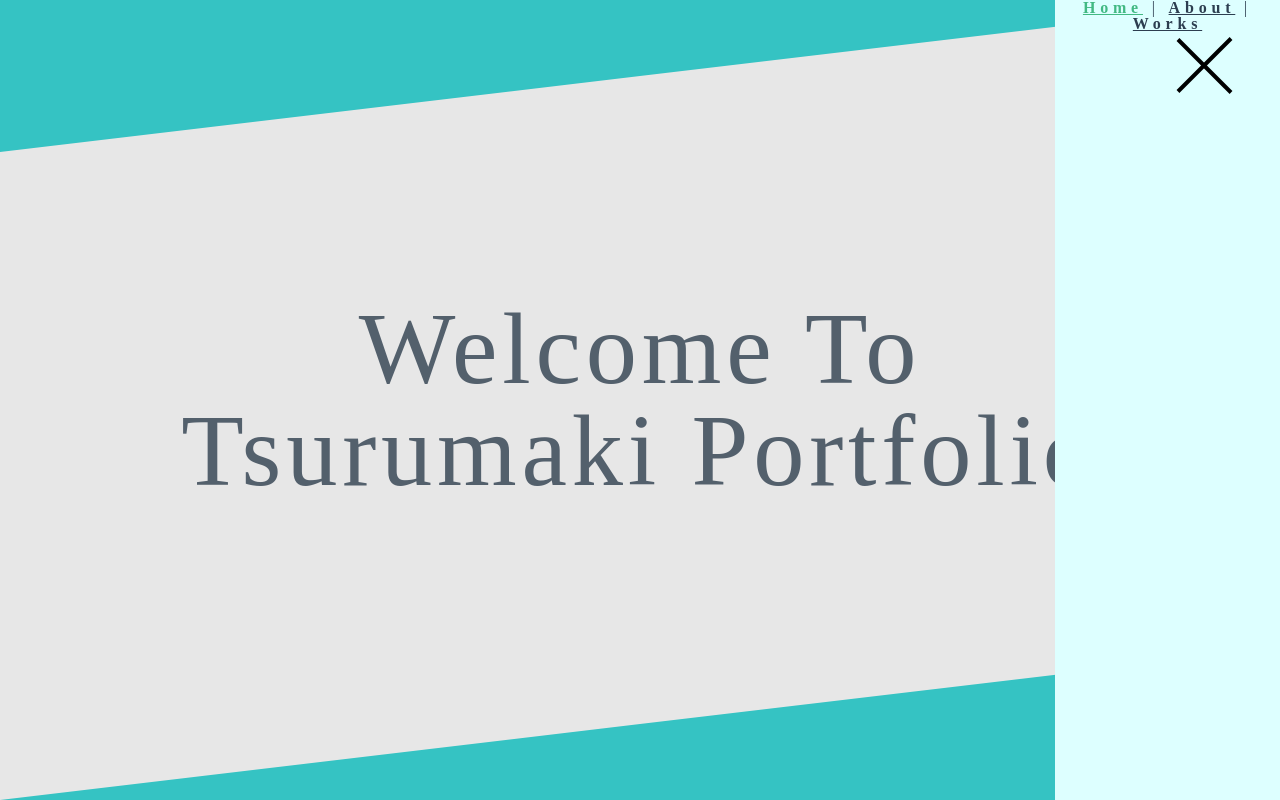
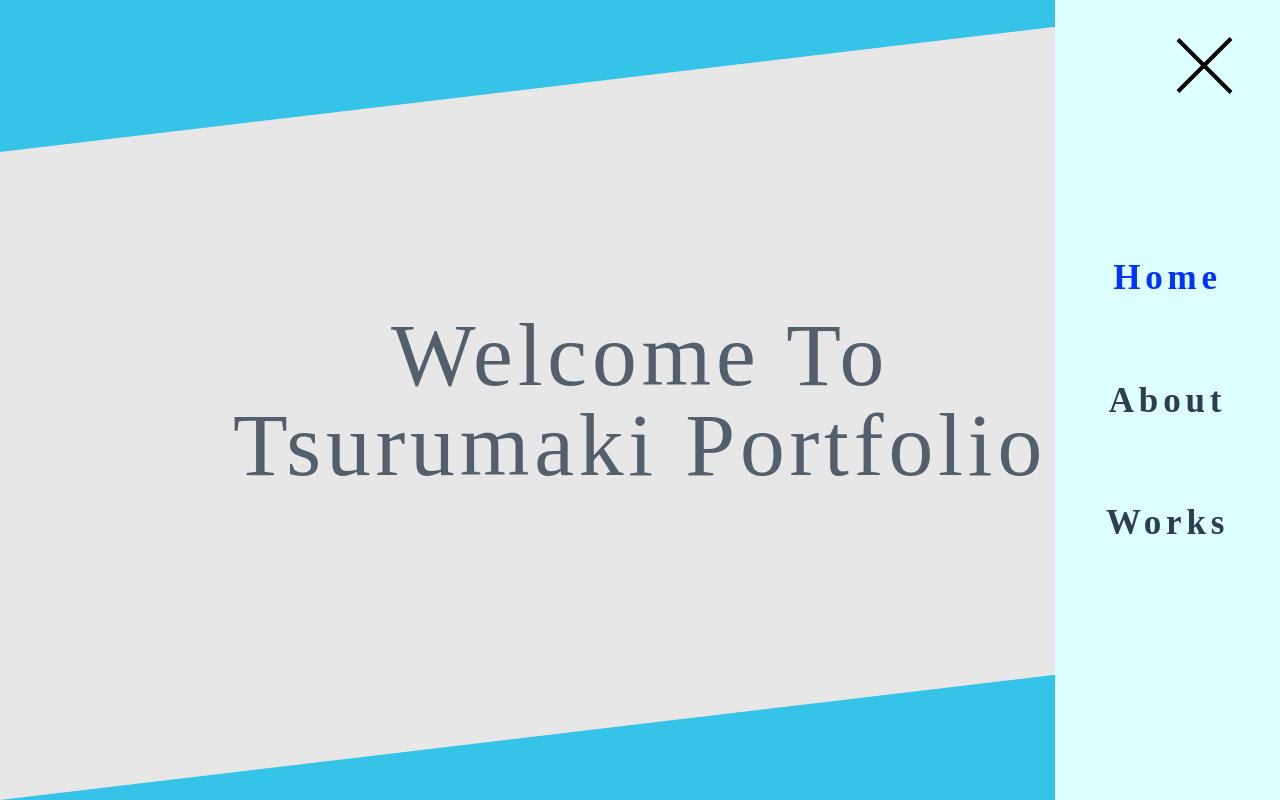
Before and after one commit to roll1226/portfolio, a Vue app: page /about in a window 1280 px wide. Both pictures are taken after a click on the element 1204 px from the left and 65 px from the top of the page. Built offline with nearby package versions, Linux system fonts and the light colour scheme; a web font is replaced by a local one.

Commit message:
5th commit

```diff
--- a/src/App.vue
+++ b/src/App.vue
@@ -35,7 +35,7 @@ export default {
   letter-spacing: .3em;
   color: #2c3e50;
   h1 {
-    font-size: 8vw;
+    font-size: 7vw;
   }
 }
 
--- a/src/components/Bg.vue
+++ b/src/components/Bg.vue
@@ -29,17 +29,17 @@ export default {
   .bg_slanting1 {
     top: 0;
     left: 0;
-    border-top: 9.5vh solid #0cc;
+    border-top: 9.5vh solid #0cf;
     border-right: 50vw solid transparent;
     border-bottom: 9.5vh solid transparent;
-    border-left: 50vw solid #0cc;
+    border-left: 50vw solid #0cf;
   }
   .bg_slanting2 {
     bottom: 0;
     left: 0;
     border-top: 9.5vh solid transparent;
-    border-right: 50vw solid #0cc;
-    border-bottom: 9.5vh solid #0cc;
+    border-right: 50vw solid #0cf;
+    border-bottom: 9.5vh solid #0cf;
     border-left: 50vw solid transparent;
   }
 }
--- a/src/components/Nav.vue
+++ b/src/components/Nav.vue
@@ -14,10 +14,16 @@
         <div class="navmenuNum3" v-bind:class="{navmenutrue3: navmenutrue, navmenufales3: navmenufales}"></div>
         <div class="navmenuNum4" v-bind:class="{navmenutrue4: navmenutrue, navmenufales4: navmenufales}"></div>
         <div class="navmenuNum5" v-bind:class="{navmenutrue5: navmenutrue, navmenufales5: navmenufales}"></div>
-        <div class="link" v-bind:class="{linktrue: navmenutrue, linkfales: navmenufales}" @click="nav_hamburger">
-          <router-link to="/">Home</router-link> |
-          <router-link to="/about">About</router-link> |
-          <router-link to="/works">Works</router-link>
+        <div class="link" v-bind:class="{linktrue: navmenutrue, linkfales: navmenufales}">
+          <div @click="nav_hamburger" id="linkH">
+            <router-link to="/">Home</router-link>
+          </div>
+          <div @click="nav_hamburger" id="linkA">
+            <router-link to="/about">About</router-link>
+          </div>
+          <div @click="nav_hamburger" id="linkW">
+            <router-link to="/works">Works</router-link>
+          </div>
         </div>
       </div>
     </div>
@@ -76,13 +82,6 @@ export default {
     width: 75px;
     height: 4px;
     background: #000;
-  }
-  a {
-    font-weight: bold;
-    color: #2c3e50;
-    &.router-link-exact-active {
-      color: #42b983;
-    }
   }
   .ns1,
   .ms1,
@@ -178,9 +177,42 @@ export default {
     right: 0;
     width: 225px;
     height: 100vh;
+    display: flex;
+    flex-flow: column nowrap;
+    justify-content: center;
+    align-items: center;
     .link {
       position: relative;
       z-index: 9;
+      display: flex;
+      flex-flow: column nowrap;
+      justify-content: space-between;
+      align-items: center;
+      height: 35%;
+      a {
+        font-weight: bold;
+        text-decoration: none;
+        font-size: 35px;
+        color: #2c3e50;
+        &.router-link-exact-active {
+          color: #03f;
+        }
+        &::after {
+          content: "";
+          display:  inline-block;
+          position: absolute;
+          transform: translateY(35px) translateX(-123px);
+          width: 0px;
+          height: 3px;
+          background: #0cf;
+          transition: all 150ms linear 0s;
+        }
+        &:hover {
+          &::after{
+            width: 120px;
+          }
+        }
+      }
     }
     .navmenuNum1,
     .navmenuNum2,
```
Also changed, not shown: 7 other files (tests, documents, lock files or other folders).
